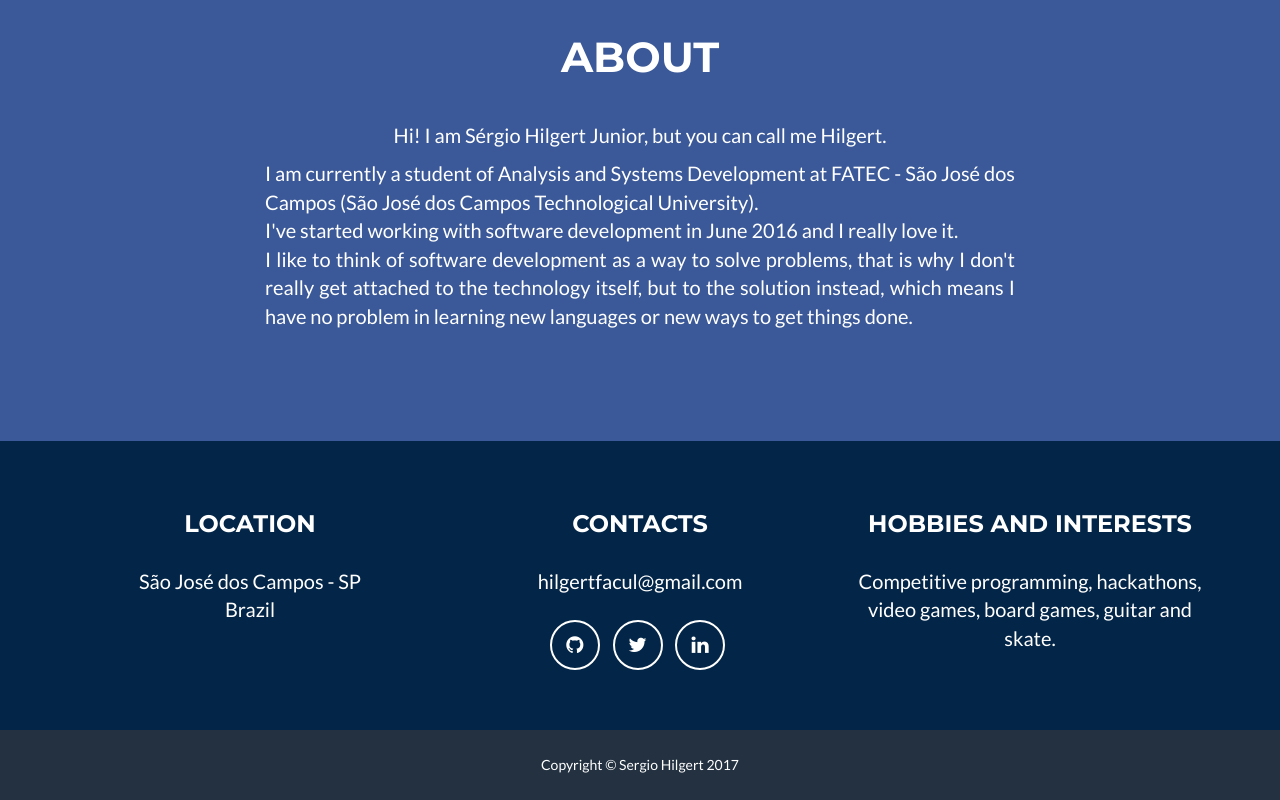
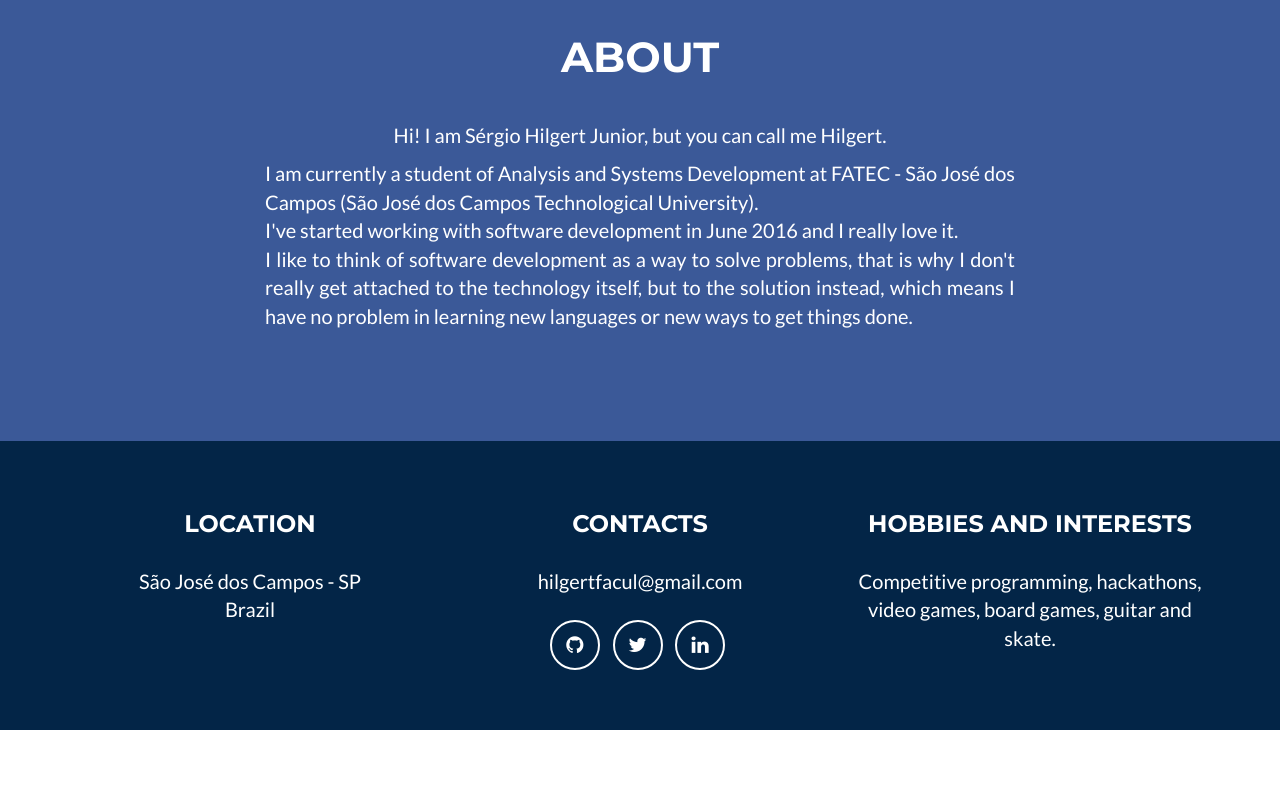
Before and after one commit to sHilgert/sHilgert.github.io, a website: page index.html in a window 1280 px wide. Shown: the part 1977-2777 px from the top of the page. After the commit the page ends 2707 px from the top, so only its background shows below. Drawn offline with nearby package versions, Linux system fonts and the light colour scheme.

Commit message:
remove after footer

```diff
--- a/index.html
+++ b/index.html
@@ -361,15 +361,6 @@
                     <div class="footer-col col-md-4">
                         <h3>Hobbies and Interests</h3>
                         <p>Competitive programming, hackathons, video games, board games, guitar and skate.</p>
-                    </div>
-                </div>
-            </div>
-        </div>
-        <div class="footer-below">
-            <div class="container">
-                <div class="row">
-                    <div class="col-lg-12">
-                        Copyright &copy; Sergio Hilgert 2017
                     </div>
                 </div>
             </div>
```
